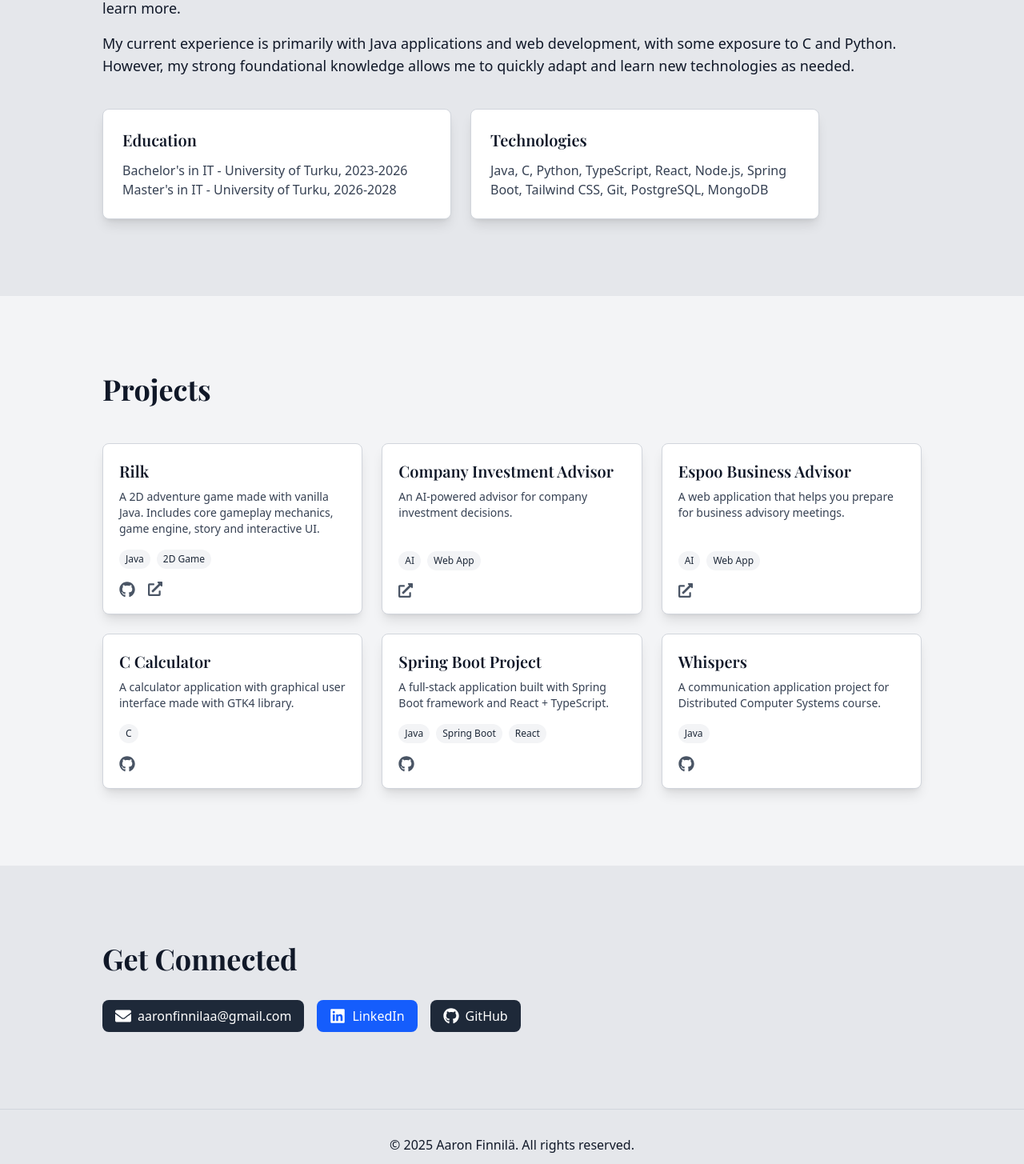
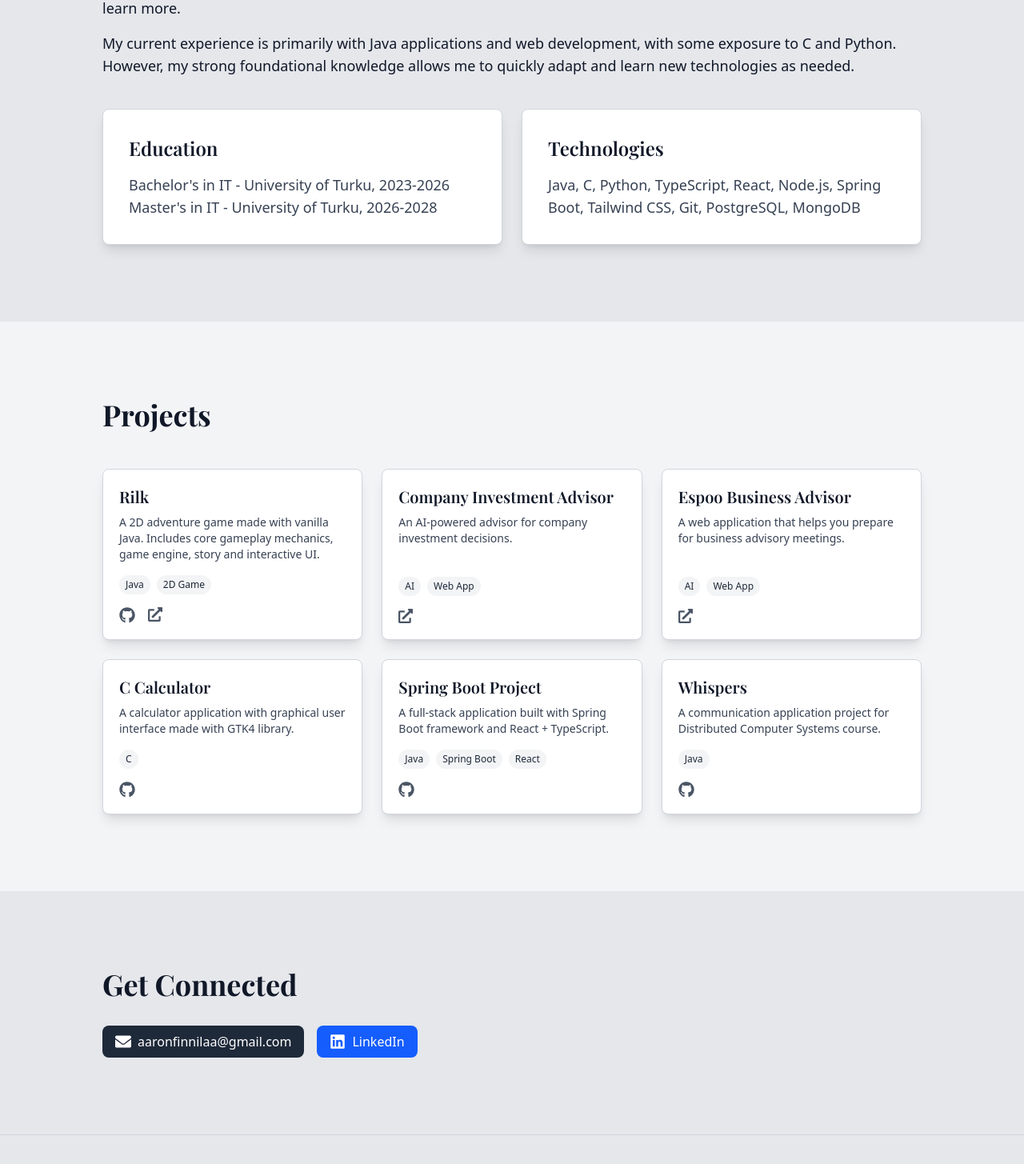
Before and after one commit to aaronfinnila/portfolio, a Next.js app: page / in a window 1280 px wide. Shown: the part 1100-2555 px from the top of the page at 80% size. Built offline with nearby package versions, Linux system fonts and the light colour scheme; a web font is replaced by a local one.

Commit message:
minor improvements

```diff
--- a/app/components/Header.tsx
+++ b/app/components/Header.tsx
@@ -63,7 +63,7 @@
             Aaron Finnilä
           </h1>
 
-          <div className="flex items-center gap-8">
+          <div className="flex items-center gap-6">
             <button
               onClick={() => scrollToSection('about')}
               className="text-gray-800 hover:text-gray-600 transition-colors cursor-pointer"
@@ -80,7 +80,7 @@
                 Contact
             </button>
 
-            <div className="flex items-center gap-4 ml-4 border-l border-gray-300 pl-4">
+            <div className="flex items-center gap-4 border-l border-gray-300 pl-3">
               <a
                 href="https://github.com/aaronfinnila"
                 target="_blank"
--- a/app/components/sections/About.tsx
+++ b/app/components/sections/About.tsx
@@ -15,20 +15,20 @@
           </p>
         </div>
 
-        <div className="mt-10 grid md:grid-cols-2 gap-6 max-w-4xl">
-          <div className="bg-white rounded-lg p-6 shadow-lg border border-gray-300">
-            <h3 className="text-xl font-semibold mb-3">Education</h3>
-            <p className="text-gray-700">
+        <div className="mt-10 grid md:grid-cols-2 gap-6 max-w-5xl">
+          <div className="bg-white rounded-lg p-8 shadow-lg border border-gray-300">
+            <h3 className="text-2xl font-semibold mb-4">Education</h3>
+            <p className="text-gray-700 text-lg">
               Bachelor's in IT - University of Turku, 2023-2026
             </p>
-            <p className="text-gray-700">
+            <p className="text-gray-700 text-lg">
               Master's in IT - University of Turku, 2026-2028
             </p>
           </div>
 
-          <div className="bg-white rounded-lg p-6 shadow-lg border border-gray-300">
-            <h3 className="text-xl font-semibold mb-3">Technologies</h3>
-            <p className="text-gray-700">
+          <div className="bg-white rounded-lg p-8 shadow-lg border border-gray-300">
+            <h3 className="text-2xl font-semibold mb-4">Technologies</h3>
+            <p className="text-gray-700 text-lg">
               Java, C, Python, TypeScript, React, Node.js, Spring Boot, Tailwind CSS, Git, PostgreSQL, MongoDB
             </p>
           </div>
--- a/app/components/sections/Contact.tsx
+++ b/app/components/sections/Contact.tsx
@@ -1,4 +1,4 @@
-import { FaGithub, FaLinkedin, FaEnvelope } from 'react-icons/fa';
+import { FaLinkedin, FaEnvelope } from 'react-icons/fa';
 
 export default function Contact() {
   return (
@@ -22,15 +22,6 @@
             <FaLinkedin size={20} />
             <span>LinkedIn</span>
           </a>
-          <a
-            href="https://github.com/aaronfinnila"
-            target="_blank"
-            rel="noopener noreferrer"
-            className="inline-flex items-center gap-2 px-4 py-2 bg-gray-800 hover:bg-gray-900 text-white rounded-lg transition-colors cursor-pointer"
-          >
-            <FaGithub size={20} />
-            <span>GitHub</span>
-          </a>
         </div>
       </div>
     </section>
```
